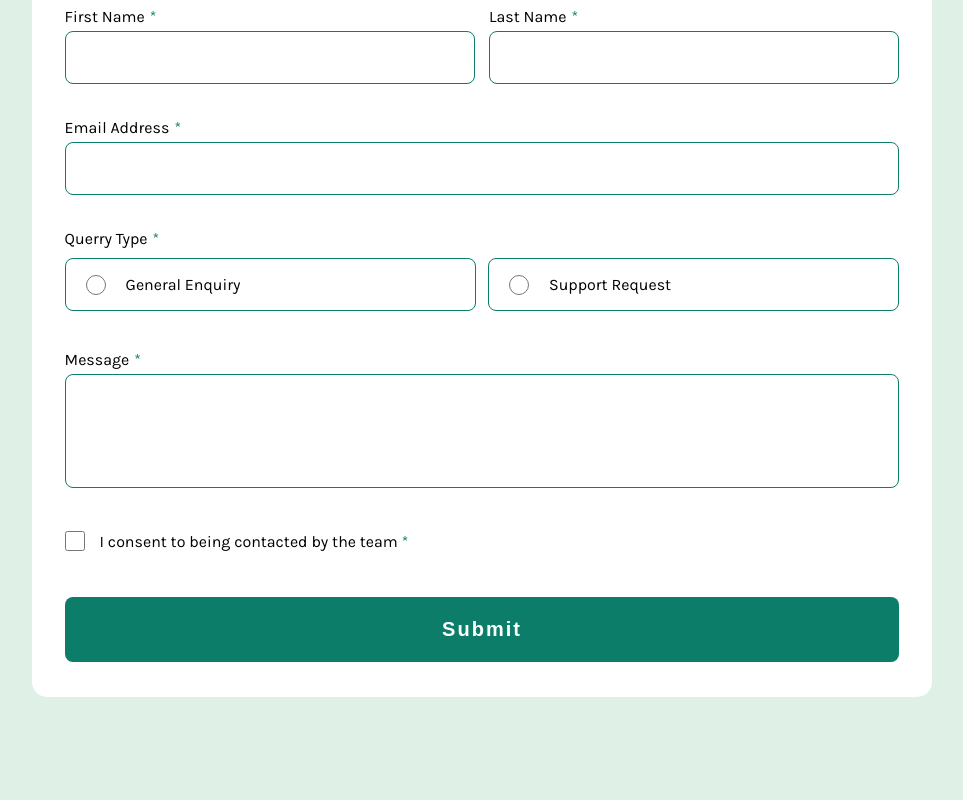
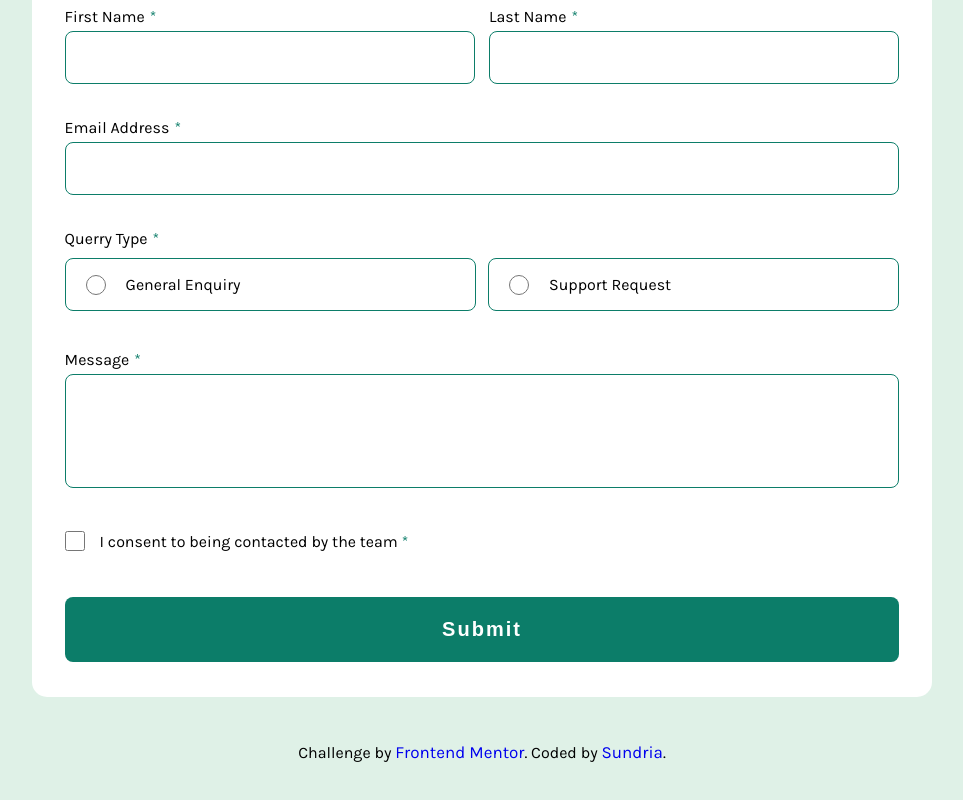
Before and after one commit to Sundria/contact-form, a plain HTML site: page index.html in a window 1280 px wide. Shown: the part 230-1030 px from the top of the page, without its empty margins (158-1121 px from the left). Before the commit the page ends 927 px from the top, so only its background shows below. Drawn offline with Linux system fonts and the light colour scheme.

Commit message:
index.html

```diff
--- a/index.html
+++ b/index.html
@@ -90,8 +90,10 @@
     </form>
     </div>
     <script src="index.js">
-
     </script>
+    <div class="attribution">
+        <p>Challenge by <a href="https://www.frontendmentor.io?ref=challenge" target="_blank">Frontend Mentor</a>. Coded by <a href="https://github.com/Sundria"target="_blank">Sundria</a>.</p>
+    </div>
 </body>
 
 </html>
```
